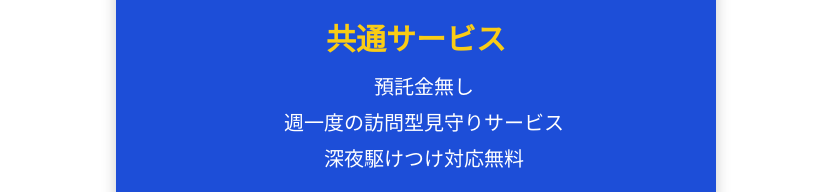
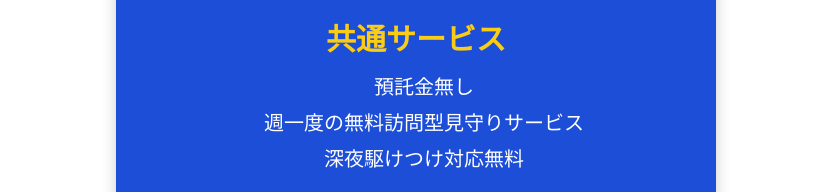
Before and after one commit to blue-pride/blue-pride.github.io, a plain HTML site: page index.html in a window 1280 px wide. Shown: the part 2228-2420 px from the top of the page, without its empty margins (224-1039 px from the left). Drawn offline with nearby package versions, Linux system fonts and the light colour scheme.

Commit message:
Add files via upload

```diff
--- a/index.html
+++ b/index.html
@@ -240,7 +240,7 @@
                 <h4 class="text-2xl md:text-3xl font-bold text-yellow-400 mt-6 mb-4 rounded-md">共通サービス</h4>
                 <ul class="list-none text-lg md:text-xl space-y-2 pl-4">
                     <li>預託金無し</li>
-                    <li>週一度の訪問型見守りサービス</li>
+                    <li>週一度の無料訪問型見守りサービス</li>
                     <li>深夜駆けつけ対応無料</li>
                 </ul>
             </div>
```
